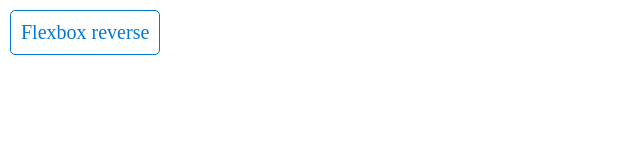
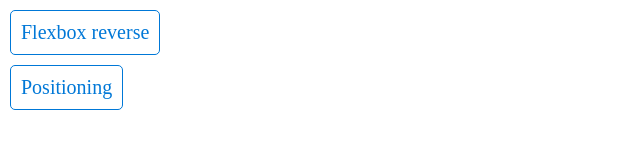
Before and after one commit to Miljana3010/domaci-zadaci, a plain HTML site: page index.html in a window 1280 px wide. Shown: the whole page, without its empty margins (0-640 px from the left). Drawn offline with Linux system fonts and the light colour scheme.

Commit message:
Update index.html

```diff
--- a/index.html
+++ b/index.html
@@ -10,6 +10,7 @@
 <body>
     <div class="wrapper">
         <a href="flexbox-reverse/txtimg.html">Flexbox reverse</a>
+        <a href="positioning/positioning.html">Positioning</a>
 
 
     </div>
```
